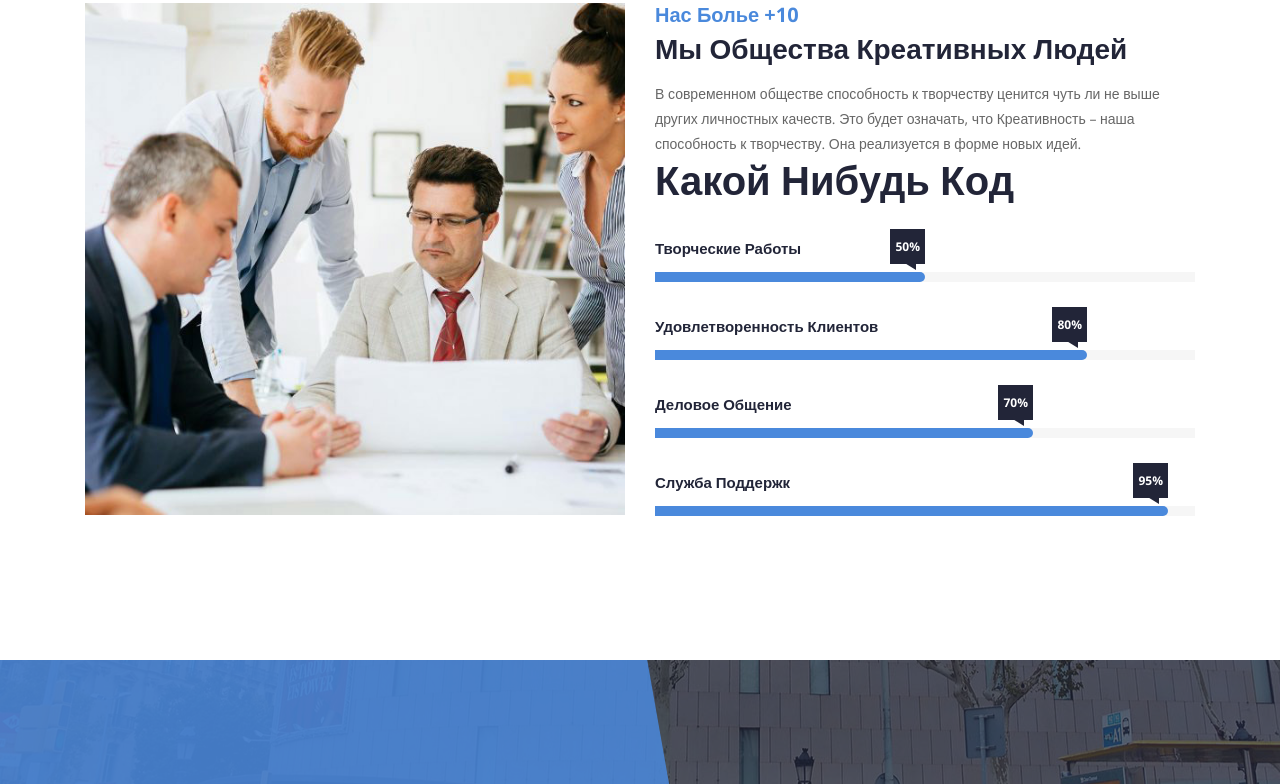
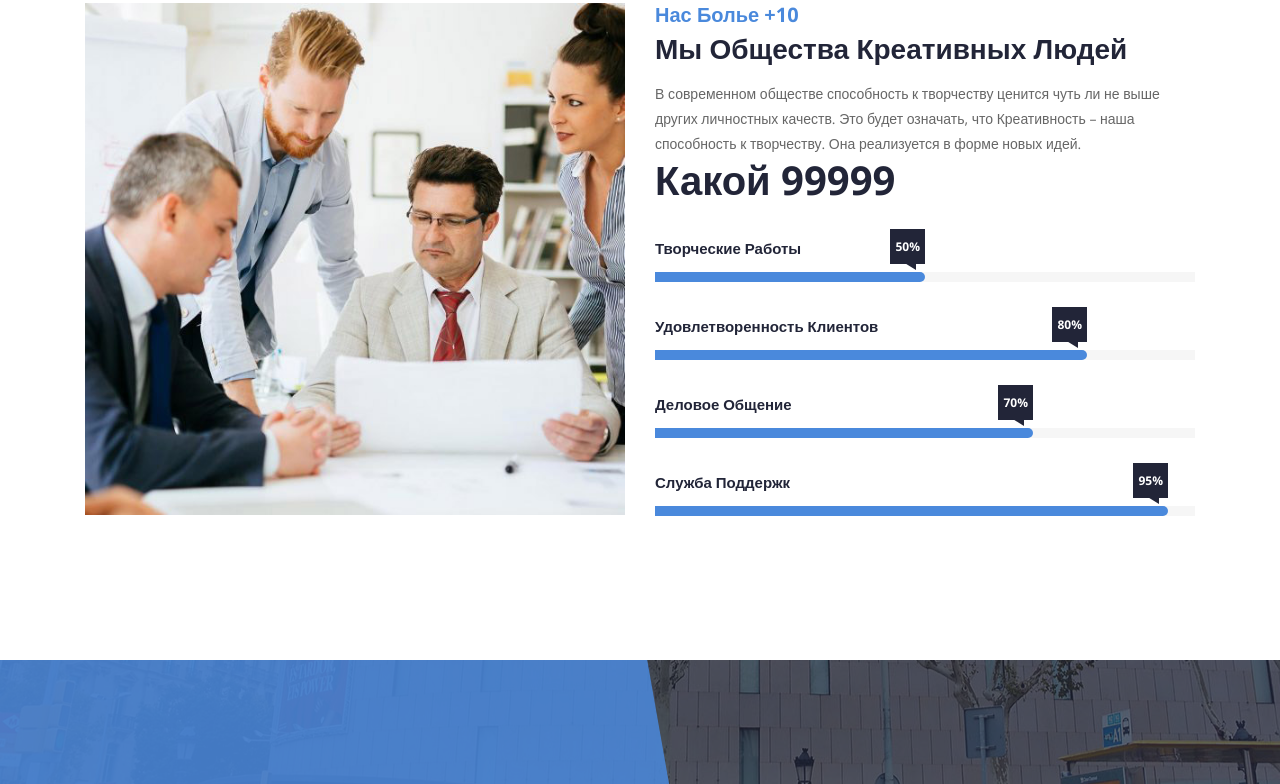
Before and after one commit to almazuulu/becoder, a plain HTML site: page index.html in a window 1280 px wide. Shown: the part 1908-2692 px from the top of the page. Drawn offline with nearby package versions, Linux system fonts and the light colour scheme; a web font is replaced by a local one.

Commit message:
sec commit

```diff
--- a/index.html
+++ b/index.html
@@ -393,7 +393,7 @@
 							<div class="skill-title">
 								<h2><span>нас болье +10</span> Мы общества креативных людей</h2>
 								<p>В современном обществе способность к творчеству ценится чуть ли не выше других личностных качеств. Это будет означать, что Креативность – наша способность к творчеству. Она реализуется в форме новых идей.  </p>
-								<h1>Какой нибудь код</h1>
+								<h1>Какой 99999</h1>
 							</div>
 							<div class="row">
 								<div class="col-12">
```
